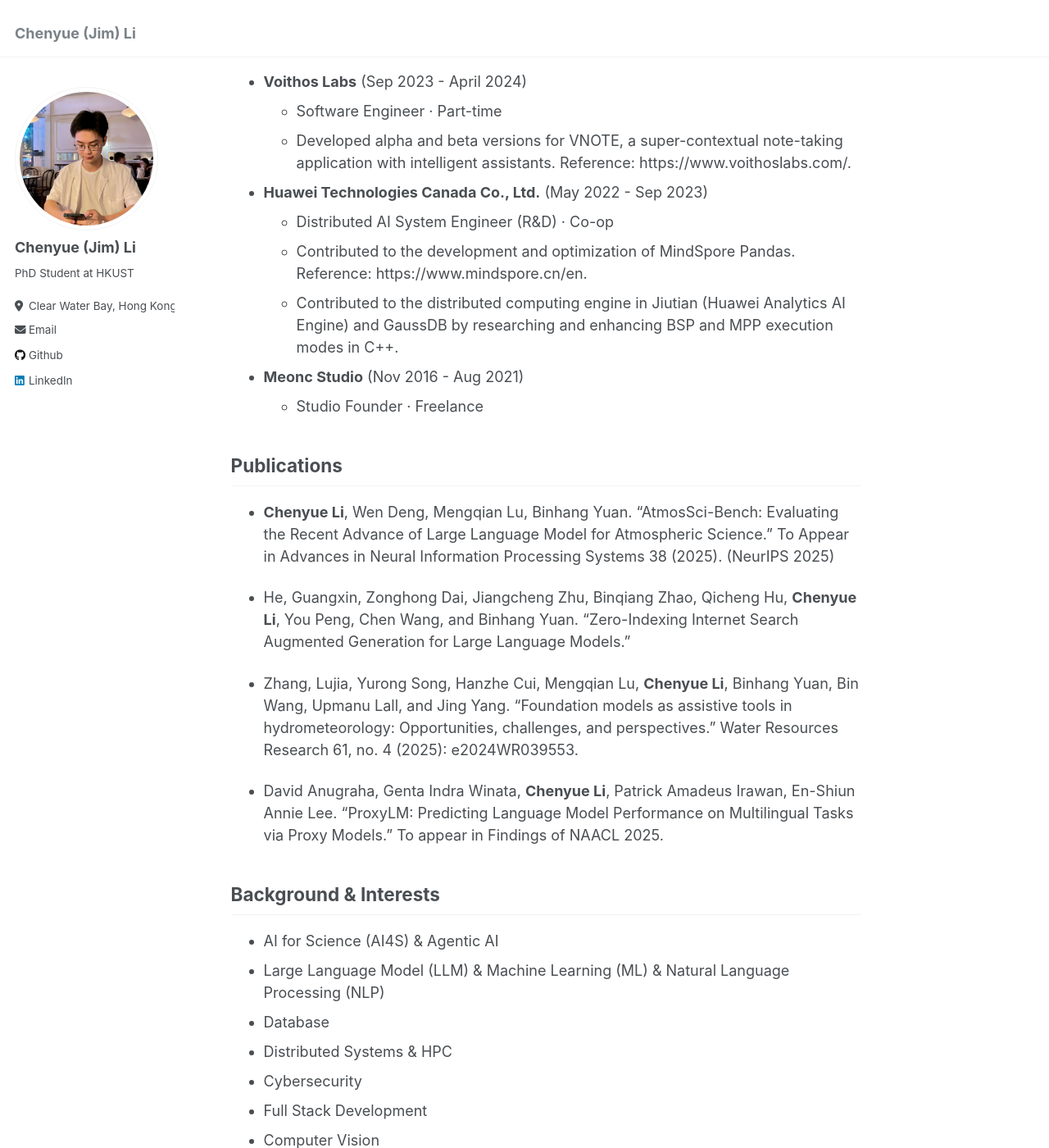
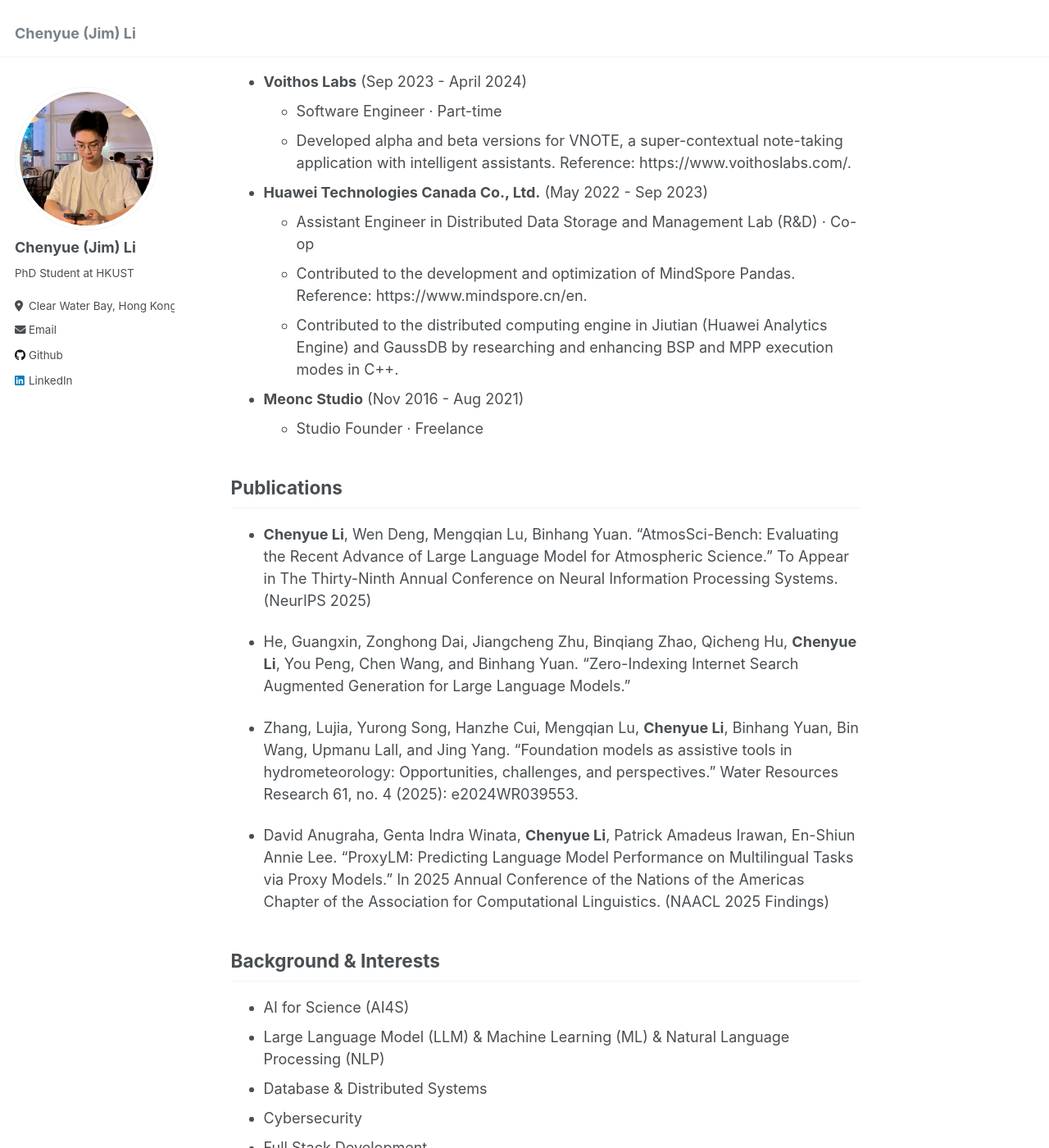
Before and after one commit to jimschenchen/jimschenchen.github.io, a Jekyll site: the page built from _pages/about.md, in a window 1280 px wide and 1400 px high, scrolled down 609 px. Shown: the whole window at 82% size. Built offline with Jekyll 4.4.1, drawn with Linux system fonts in a browser that asks for light colours; some of the changed text lies outside the part shown.

Commit message:
Update about.md

```diff
--- a/_pages/about.md
+++ b/_pages/about.md
@@ -27,51 +27,41 @@ Experience
     - Developed alpha and beta versions for VNOTE, a super-contextual note-taking application with intelligent
 assistants. Reference: https://www.voithoslabs.com/.
 - **Huawei Technologies Canada Co., Ltd.** (May 2022 - Sep 2023)
-    - Distributed AI System Engineer (R&D) · Co-op
+    - Assistant Engineer in Distributed Data Storage and Management Lab (R&D) · Co-op
     - Contributed to the development and optimization of MindSpore Pandas. Reference:
 https://www.mindspore.cn/en.
-    - Contributed to the distributed computing engine in Jiutian (Huawei Analytics AI Engine) and GaussDB by researching and enhancing BSP and MPP execution modes in C++.
+    - Contributed to the distributed computing engine in Jiutian (Huawei Analytics Engine) and GaussDB by researching and enhancing BSP and MPP execution modes in C++.
 - **Meonc Studio** (Nov 2016 - Aug 2021)
     - Studio Founder · Freelance
 
 Publications
 -----
 
-- <b>Chenyue Li</b>, Wen Deng, Mengqian Lu, Binhang Yuan. "AtmosSci-Bench: Evaluating the Recent Advance of Large Language Model for Atmospheric Science." To Appear in Advances in Neural Information Processing Systems 38 (2025). (NeurIPS 2025)
+- <b>Chenyue Li</b>, Wen Deng, Mengqian Lu, Binhang Yuan. "AtmosSci-Bench: Evaluating the Recent Advance of Large Language Model for Atmospheric Science." To Appear in The Thirty-Ninth Annual Conference on Neural Information Processing Systems. (NeurIPS 2025)
 
 - He, Guangxin, Zonghong Dai, Jiangcheng Zhu, Binqiang Zhao, Qicheng Hu, <b>Chenyue Li</b>, You Peng, Chen Wang, and Binhang Yuan. "Zero-Indexing Internet Search Augmented Generation for Large Language Models."
 
 - Zhang, Lujia, Yurong Song, Hanzhe Cui, Mengqian Lu, <b>Chenyue Li</b>, Binhang Yuan, Bin Wang, Upmanu Lall, and Jing Yang. "Foundation models as assistive tools in hydrometeorology: Opportunities, challenges, and perspectives." Water Resources Research 61, no. 4 (2025): e2024WR039553.
 
-<!-- - Lujia Zhang\*, Hanzhe Cui\*, Yurong Song\*, <b>Chenyue Li</b>\*, Binhang Yuan, Mengqian Lu. "On the Opportunities of (Re)-Exploring Atmospheric Science by Foundation Models: A Case Study" -->
-
-- David Anugraha, Genta Indra Winata, <b>Chenyue Li</b>, Patrick Amadeus Irawan, En-Shiun Annie Lee. "ProxyLM: Predicting Language Model Performance on Multilingual Tasks via Proxy Models." To appear in Findings of NAACL 2025.
+- David Anugraha, Genta Indra Winata, <b>Chenyue Li</b>, Patrick Amadeus Irawan, En-Shiun Annie Lee. "ProxyLM: Predicting Language Model Performance on Multilingual Tasks via Proxy Models." In 2025 Annual Conference of the Nations of the Americas Chapter of the Association for Computational Linguistics. (NAACL 2025 Findings)
 
 
 Background & Interests
 -----
-- AI for Science (AI4S) & Agentic AI
+- AI for Science (AI4S)
 - Large Language Model (LLM) & Machine Learning (ML) & Natural Language Processing (NLP)
-- Database
-- Distributed Systems & HPC
+- Database & Distributed Systems
 - Cybersecurity
 - Full Stack Development
-- Computer Vision
 - Computer Graphics
 
-<!-- - AI for Science (AI4S): Autonomous Scientific Discovery, AI4Research, Self-evolving AI.
-- Agentic AI: Multi-agent collaboration, persistent memory, and coordinated autonomy.
-- Large Language Model (LLM) & Machine Learning (ML) & Natural Language Processing (NLP)
-- Database: Hybrid search, Vector DB, Knowledge Graph
-- Distributed Systems & HPC
-- Cybersecurity: Cryptography, Network & System Security, Software & Web Security -->
 
 <!-- Honors & awards
 -----
-- 4th place in THE Hack 2019 hackathon, Shanghai
+- 4th place in THE Hack 2019 hackathon, Shanghai -->
 
 
-Extracurricular Activities
+<!-- Extracurricular Activities
 -----
 - Club Tech Ministers, **UTCA (**2019 - 2021)
 - *Club Leader*, **Mapleavant**, Wuhan (2017 - 2018)
```
Also changed, not shown: other parts of _pages/about.md (+1 -1 lines).
